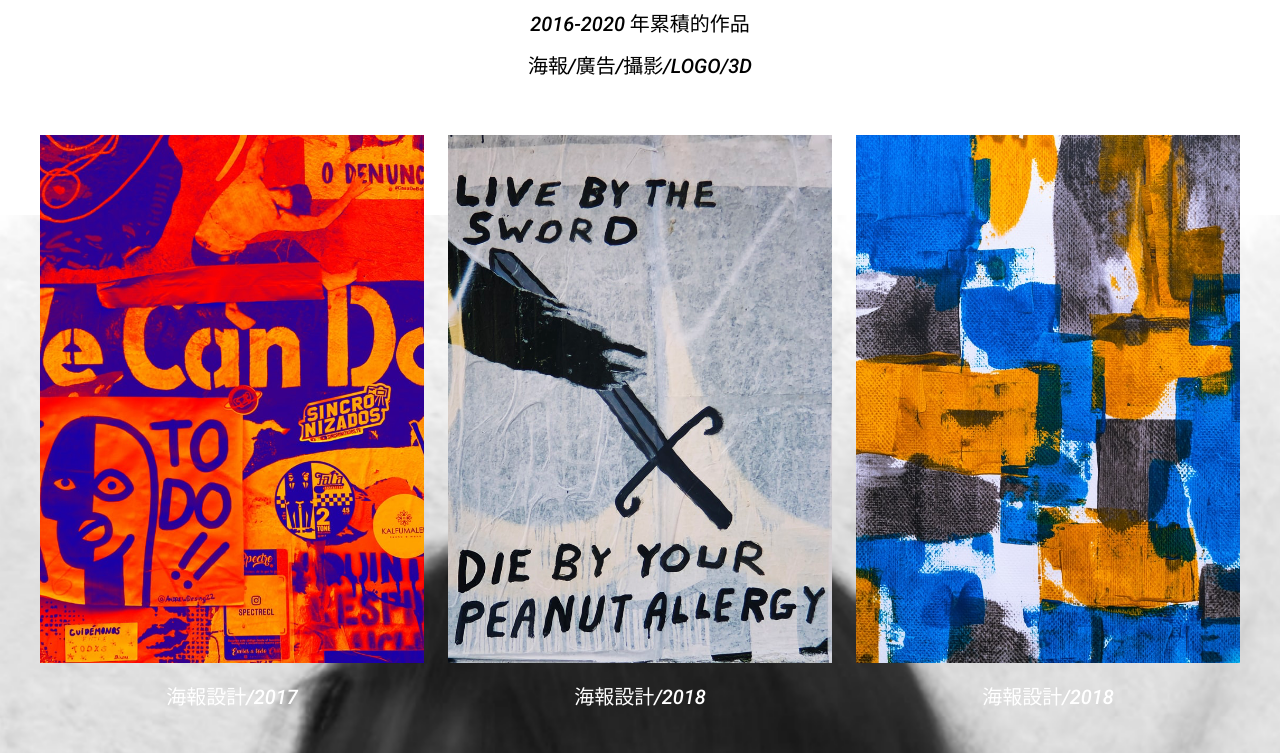
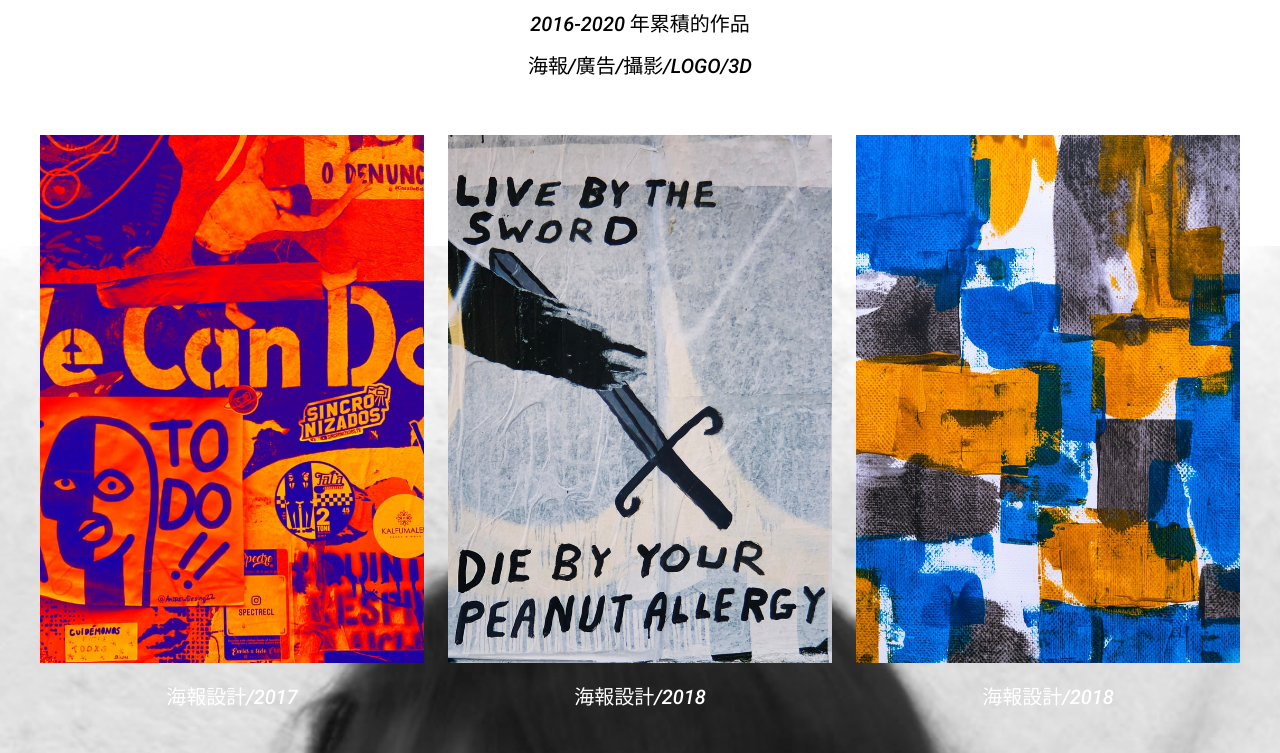
Before and after one commit to dogwantfly/website-w2, a plain HTML site: page index.html in a window 1280 px wide. Shown: the part 3737-4490 px from the top of the page. Drawn offline with Linux system fonts and the light colour scheme.

Commit message:
修改v1
修改 : 增加 background-position: center bottom

```diff
--- a/index.html
+++ b/index.html
@@ -66,12 +66,12 @@
                     </ul>
                 </div>
             </section>
-            <section class="pt-8 center">
+            <section class="pt-8 pb-20 center bg-work">
                 <h2 class="title mb-3">Other Works</h2>
-                <p class="fz-sm">2016-2020 年累積的作品 <br>
+                <p class="fz-sm mb-6">2016-2020 年累積的作品 <br>
                     海報/廣告/攝影/LOGO/3D</p>
-                <div class="bg-work bg-cover">
-                    <div class="container top">
+
+                <div class="container">
                     <ul class="flex mb-7">
                         <li>
                             <img src="img/design2017.png" alt="poster design/2017">
@@ -111,7 +111,7 @@
                         </li>
                     </ul>
                 </div>
-                </div>
+
             </section>
         </main>
         <footer class="pb-10 pt-8 bg-dark center">
--- a/scss/_website.scss
+++ b/scss/_website.scss
@@ -45,20 +45,14 @@ h1{
     }
 }
 
-//brand
-.pb-20{
-    padding-bottom: 160px;
-}
 
 //work
 .bg-work{
     background-image: url('../img/bg-work.png');
-    margin-top: 128px;
-    padding-bottom: 80px;
+    background-position: center bottom;
+    background-repeat: no-repeat;
 }
-.top{
-    transform: translateY(-80px);
-}
+
 
 //footer
 .pb-10{
@@ -155,3 +149,6 @@ h1{
 .pt-8{
     padding-top: 64px;
 }
+.pb-20{
+    padding-bottom: 160px;
+}
```
Also changed, not shown: css/all.css, 1 other file. Lines whose indentation alone changed are shown as unchanged.
